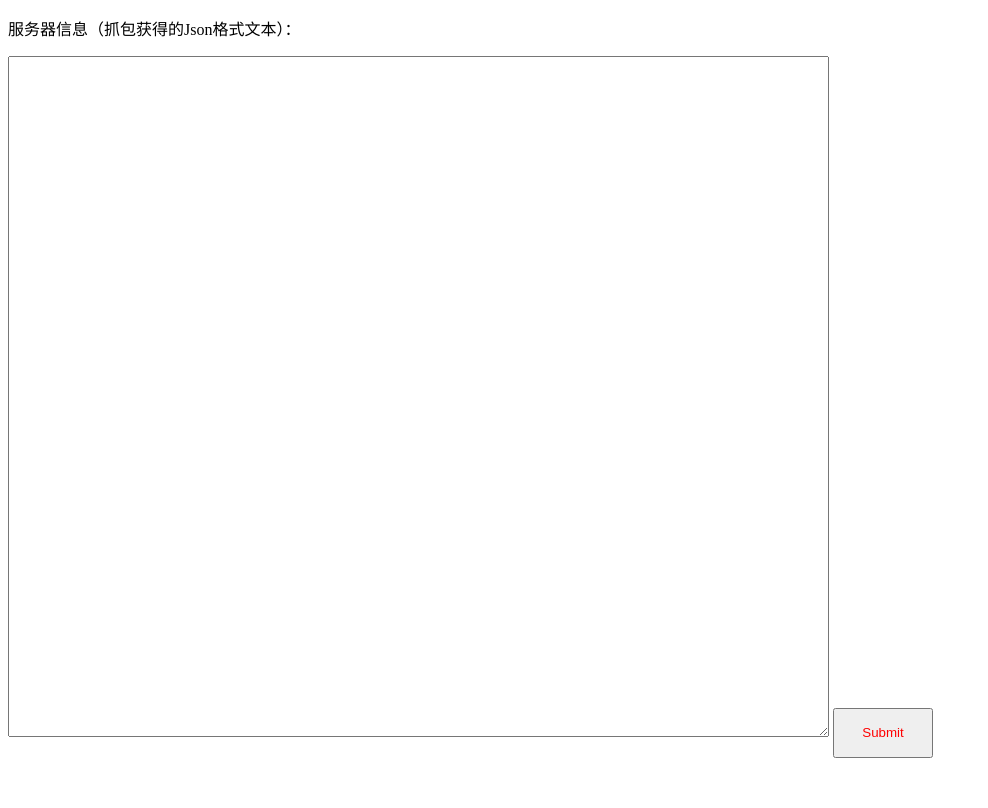
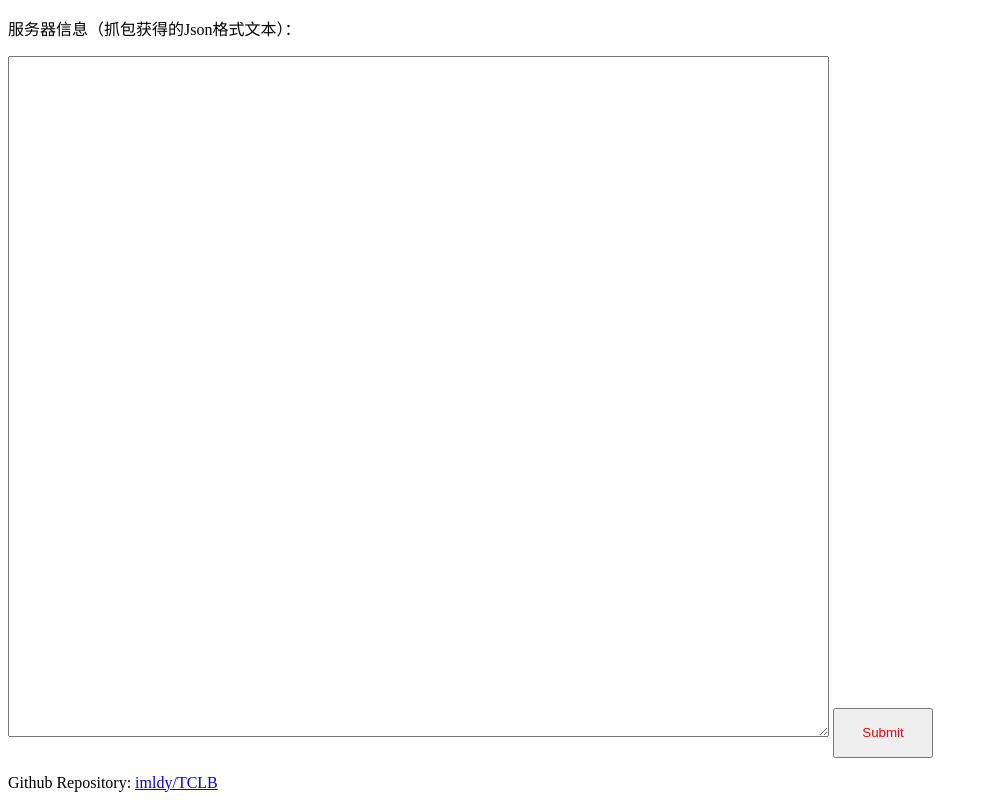
Before and after one commit to imldy/TCLB, a plain HTML site: page index.html in a window 1280 px wide. Shown: the whole page, without its empty margins (0-988 px from the left). Drawn offline with Linux system fonts and the light colour scheme.

Commit message:
底部添加项目说明

```diff
--- a/index.html
+++ b/index.html
@@ -16,5 +16,6 @@
         style="width:100px; height:50px; color: rgb(255, 0, 0);"
         >
     </form>
+    <p>Github Repository: <a href="https://github.com/imldy/TCLB">imldy/TCLB</a></p>
 </body>
 </html>
```
